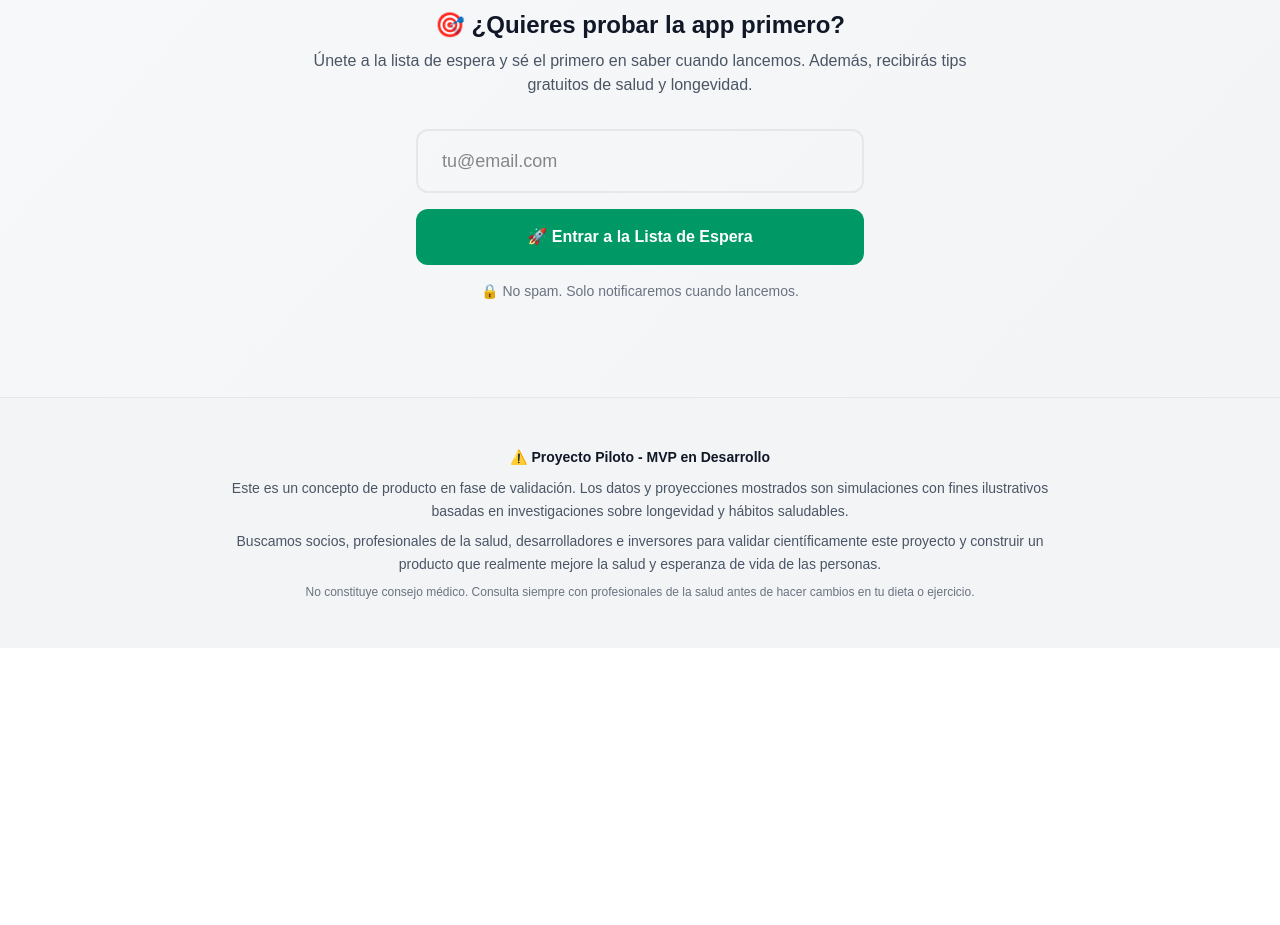
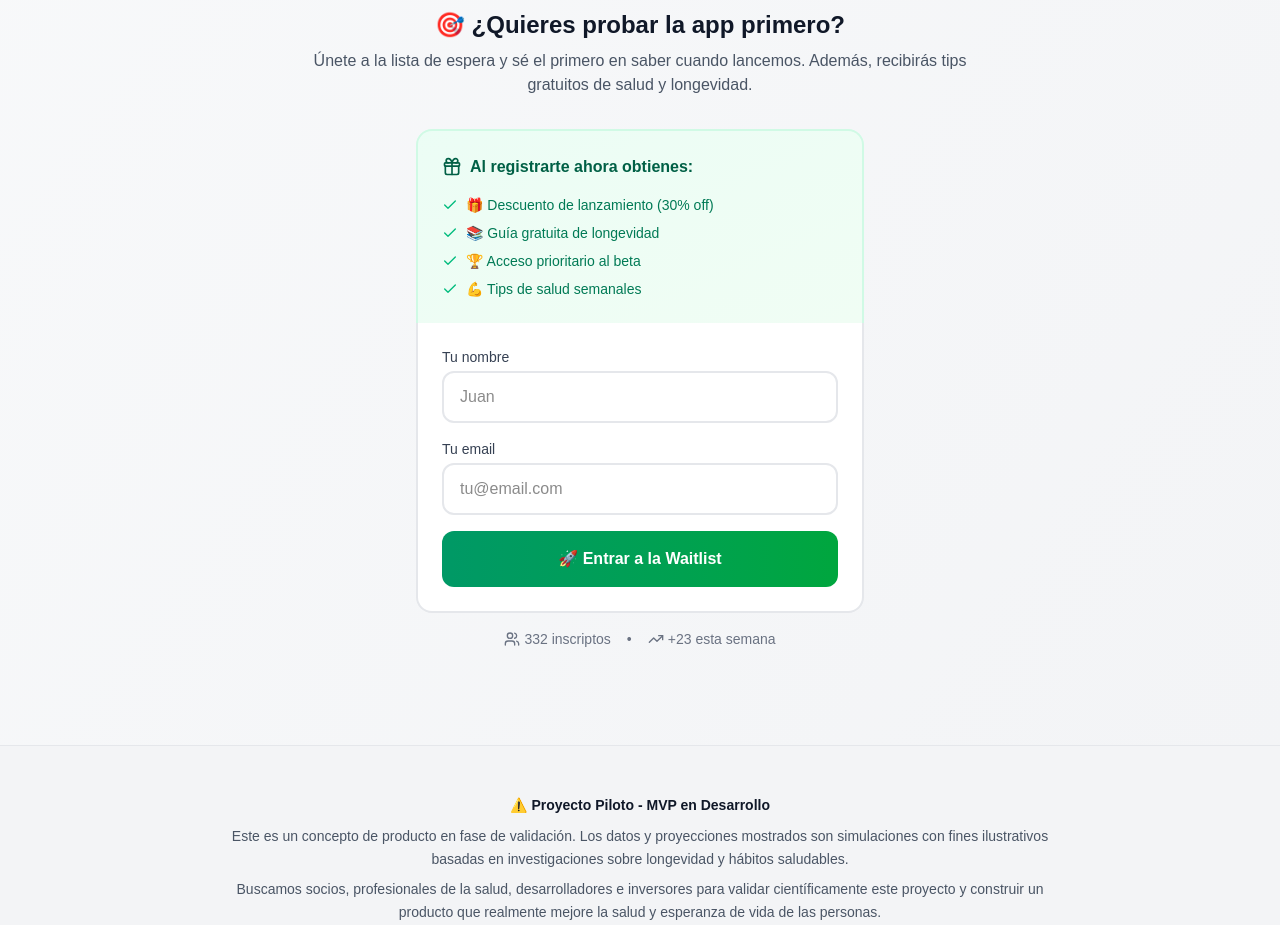
Before and after one commit to devjaime/app-entrenamiento-ia, a Next.js app: page / in a window 1280 px wide. Shown: the part 7300-8225 px from the top of the page. Before the commit the page ends 7948 px from the top, so only its background shows below. Built offline with nearby package versions, Linux system fonts and the light colour scheme.

Commit message:
feat: improve waitlist with benefits
- Add name field
- Show 4 benefits (30% off, free guide, etc)
- Add social proof (332 signups)
- Show position in waitlist

```diff
--- a/components/landing/WaitlistSignup.tsx
+++ b/components/landing/WaitlistSignup.tsx
@@ -1,19 +1,29 @@
 "use client";
 
 import { useState } from 'react';
+import { Check, Gift, TrendingUp, Users } from 'lucide-react';
+
+const benefits = [
+  "🎁 Descuento de lanzamiento (30% off)",
+  "📚 Guía gratuita de longevidad",
+  "🏆 Acceso prioritario al beta",
+  "💪 Tips de salud semanales",
+];
 
 export default function WaitlistSignup() {
   const [email, setEmail] = useState('');
+  const [name, setName] = useState('');
   const [submitted, setSubmitted] = useState(false);
   const [loading, setLoading] = useState(false);
 
   const handleSubmit = async (e: React.FormEvent) => {
     e.preventDefault();
-    if (!email) return;
+    if (!email || !name) return;
 
     setLoading(true);
 
     // Simular guardado (en producción guardaría en DB)
+    console.log('Waitlist signup:', { name, email });
     await new Promise(resolve => setTimeout(resolve, 1000));
 
     setSubmitted(true);
@@ -22,24 +32,65 @@ export default function WaitlistSignup() {
 
   if (submitted) {
     return (
-      <div className="bg-green-50 border border-green-200 rounded-2xl p-8 text-center">
-        <div className="text-5xl mb-4">✅</div>
-        <h3 className="text-xl font-bold text-green-800 mb-2">
-          ¡Estás en la lista!
+      <div className="bg-green-50 border-2 border-green-200 rounded-2xl p-8 text-center">
+        <div className="text-5xl mb-4">🎉</div>
+        <h3 className="text-2xl font-bold text-green-800 mb-2">
+          ¡Bienvenido a la waitlist!
         </h3>
-        <p className="text-green-700">
-          Te avisaremos cuando lancemos. También te mandaremos tips gratuitos de salud y longevidad.
+        <p className="text-green-700 mb-4">
+          Te avisaremos cuando lancemos. Revisa tu email para la guía gratuita de longevidad.
         </p>
+
+        <div className="bg-white rounded-xl p-4 text-left">
+          <p className="font-semibold text-green-800 mb-2">Mientras tanto:</p>
+          <ul className="space-y-2 text-sm text-green-700">
+            <li>✅ <strong>332</strong> personas ya inscribieron</li>
+            <li>✅ <strong>45</strong> cupos beta disponibles</li>
+            <li>✅ Tu lugar: <strong>#{Math.floor(Math.random() * 100) + 200}</strong></li>
+          </ul>
+        </div>
       </div>
     );
   }
 
   return (
     <div className="w-full max-w-md mx-auto">
-      <form onSubmit={handleSubmit} className="space-y-4">
+      {/* Benefits */}
+      <div className="bg-gradient-to-br from-emerald-50 to-green-50 rounded-t-2xl p-6 border-2 border-b-0 border-emerald-100">
+        <h3 className="font-bold text-emerald-800 mb-4 flex items-center gap-2">
+          <Gift className="w-5 h-5" />
+          Al registrarte ahora obtienes:
+        </h3>
+        <ul className="space-y-2">
+          {benefits.map((benefit, i) => (
+            <li key={i} className="flex items-center gap-2 text-sm text-emerald-700">
+              <Check className="w-4 h-4 text-emerald-500 flex-shrink-0" />
+              {benefit}
+            </li>
+          ))}
+        </ul>
+      </div>
+
+      {/* Form */}
+      <form onSubmit={handleSubmit} className="bg-white rounded-b-2xl p-6 border-2 border-t-0 border-gray-200 space-y-4">
         <div>
-          <label htmlFor="email" className="sr-only">
-            Email
+          <label htmlFor="name" className="block text-sm font-medium text-gray-700 mb-1">
+            Tu nombre
+          </label>
+          <input
+            type="text"
+            id="name"
+            required
+            placeholder="Juan"
+            value={name}
+            onChange={(e) => setName(e.target.value)}
+            className="w-full px-4 py-3 rounded-xl border-2 border-gray-200 focus:border-emerald-500 focus:outline-none"
+          />
+        </div>
+
+        <div>
+          <label htmlFor="email" className="block text-sm font-medium text-gray-700 mb-1">
+            Tu email
           </label>
           <input
             type="email"
@@ -48,32 +99,43 @@ export default function WaitlistSignup() {
             placeholder="tu@email.com"
             value={email}
             onChange={(e) => setEmail(e.target.value)}
-            className="w-full px-6 py-4 rounded-xl border-2 border-gray-200 focus:border-emerald-500 focus:outline-none text-lg"
+            className="w-full px-4 py-3 rounded-xl border-2 border-gray-200 focus:border-emerald-500 focus:outline-none"
           />
         </div>
 
         <button
           type="submit"
           disabled={loading}
-          className="w-full py-4 px-6 bg-emerald-600 hover:bg-emerald-700 text-white font-bold rounded-xl transition-all duration-300 disabled:opacity-50 disabled:cursor-not-allowed"
+          className="w-full py-4 px-6 bg-gradient-to-r from-emerald-600 to-green-600 hover:from-emerald-700 hover:to-green-700 text-white font-bold rounded-xl transition-all duration-300 disabled:opacity-50 disabled:cursor-not-allowed flex items-center justify-center gap-2"
         >
           {loading ? (
-            <span className="flex items-center justify-center gap-2">
+            <>
               <svg className="animate-spin h-5 w-5" viewBox="0 0 24 24">
                 <circle className="opacity-25" cx="12" cy="12" r="10" stroke="currentColor" strokeWidth="4" fill="none" />
                 <path className="opacity-75" fill="currentColor" d="M4 12a8 8 0 018-8V0C5.373 0 0 5.373 0 12h4zm2 5.291A7.962 7.962 0 014 12H0c0 3.042 1.135 5.824 3 7.938l3-2.647z" />
               </svg>
               Registrando...
-            </span>
+            </>
           ) : (
-            '🚀 Entrar a la Lista de Espera'
+            <>
+              🚀 Entrar a la Waitlist
+            </>
           )}
         </button>
       </form>
 
-      <p className="text-center text-gray-500 text-sm mt-4">
-        🔒 No spam. Solo notificaremos cuando lancemos.
-      </p>
+      {/* Social proof */}
+      <div className="flex items-center justify-center gap-4 mt-4 text-sm text-gray-500">
+        <div className="flex items-center gap-1">
+          <Users className="w-4 h-4" />
+          <span>332 inscriptos</span>
+        </div>
+        <span>•</span>
+        <div className="flex items-center gap-1">
+          <TrendingUp className="w-4 h-4" />
+          <span>+23 esta semana</span>
+        </div>
+      </div>
     </div>
   );
 }
--- a/package.json
+++ b/package.json
@@ -9,6 +9,7 @@
     "lint": "eslint"
   },
   "dependencies": {
+    "lucide-react": "^0.574.0",
     "next": "16.1.4",
     "react": "19.2.3",
     "react-dom": "19.2.3",
```
Also changed, not shown: 1 other file (tests, documents, lock files or other folders).
